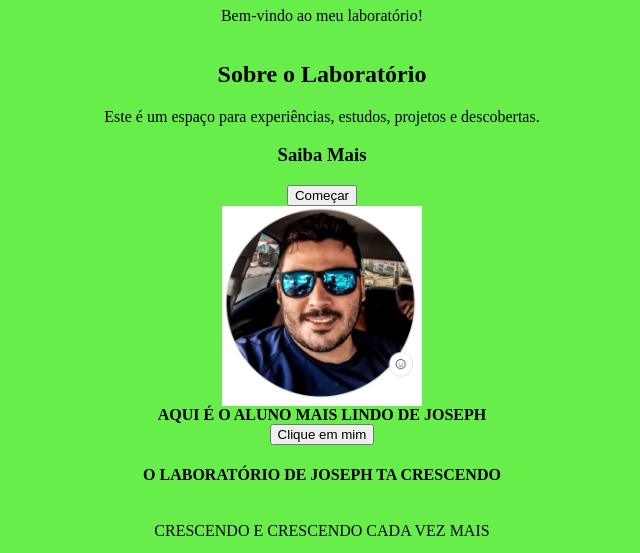
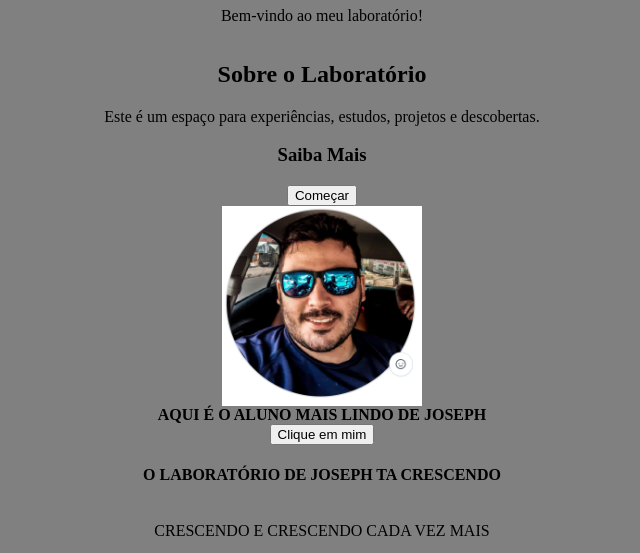
Before and after one commit to RaFaMoraisDev/laboratorio_do_joseph, a plain HTML site: page index.html in a window 1280 px wide. Shown: the part 73-626 px from the top of the page, without its empty margins (318-958 px from the left). Drawn offline with Linux system fonts and the light colour scheme.

Commit message:
Correção do Layout projeto laboratório joseph

```diff
--- a/index.css
+++ b/index.css
@@ -1,6 +1,6 @@
 
 body {
-    background-color: rgb(104, 238, 74);
+    background-color: gray;
     display: flex;
     flex-direction: column;
     align-items: center;
```
